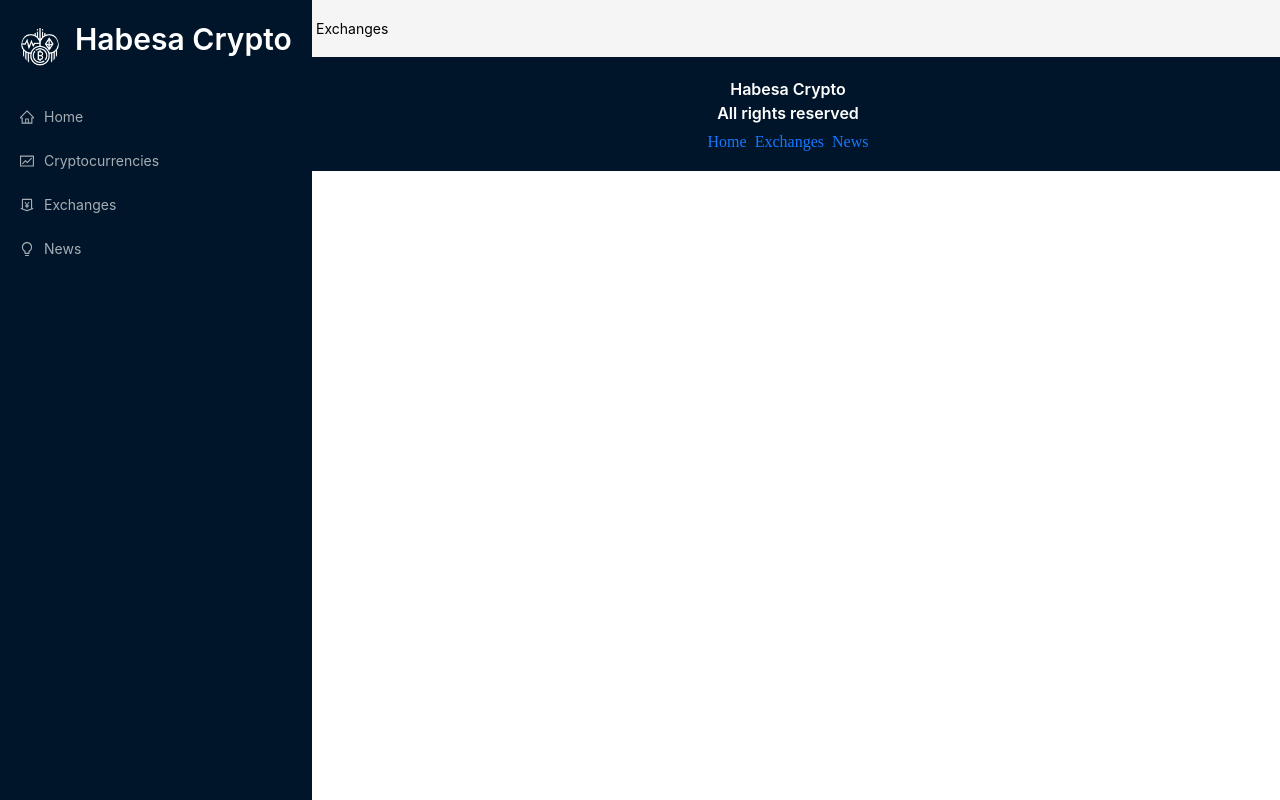
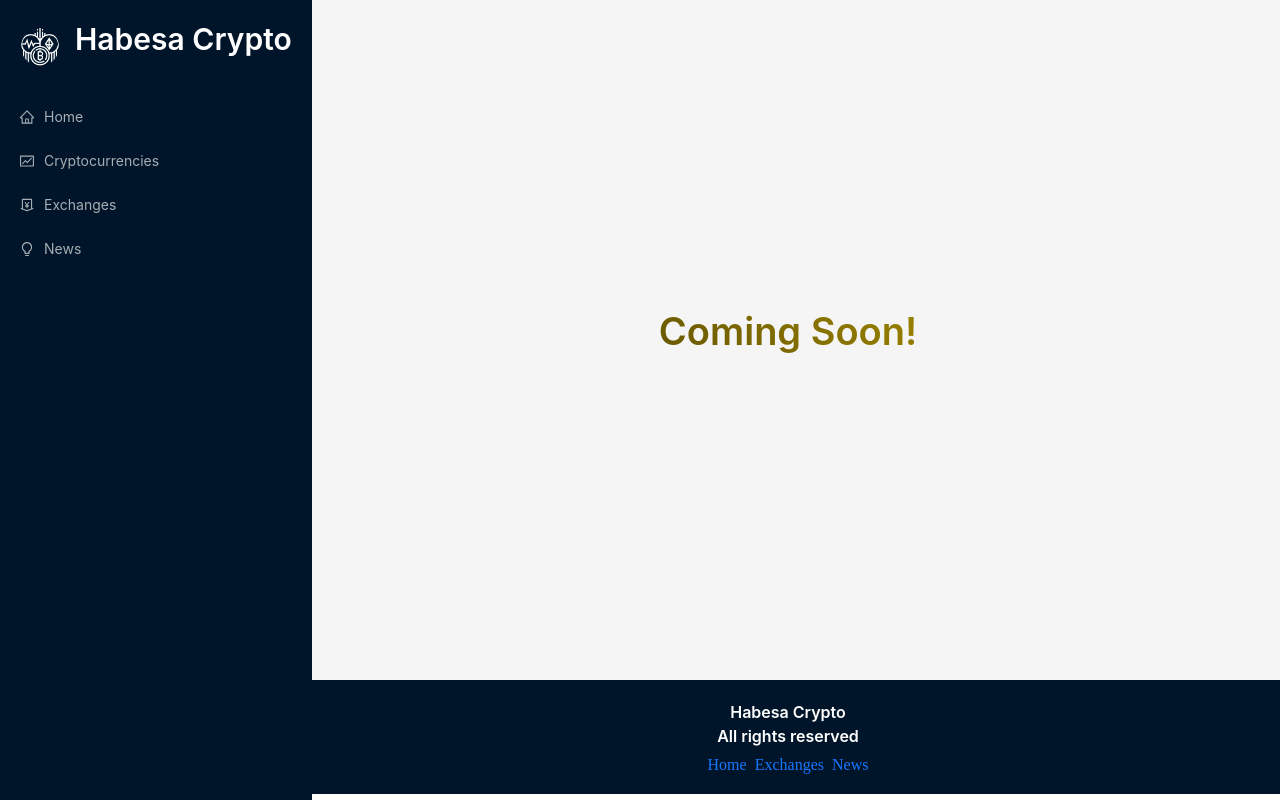
Before and after one commit to Oaksas/HabeshaCrypto, a React (Vite) app: page /exchanges in a window 1280 px wide. Built offline with nearby package versions, Linux system fonts and the light colour scheme.

Commit message:
Fix typos

```diff
--- a/src/App.css
+++ b/src/App.css
@@ -25,11 +25,13 @@ a:hover {
 .navbar {
     flex: 0.2;
     background-color: rgb(0, 21, 41);
+    z-index: 10;
 }
 
 .main {
     flex: 0.8;
     width: 100%;
+
 
 }
 
@@ -68,7 +70,8 @@ a:hover {
     right: 10px !important;
     top: 25px !important;
     font-size: 1.2rem !important;
-    background-color: var(--bgSecondary) !important;
+    background-color: rgb(0, 21, 41) !important;
+    color: white !important;
     border: none !important;
 }
 
@@ -105,9 +108,11 @@ a:hover {
 
     .navbar {
         flex: 1;
+
     }
 
     .main {
+
         flex: 1;
         margin-top: 90px;
         margin-left: 0px;
--- /dev/null
+++ b/src/components/Loader.jsx
@@ -0,0 +1,9 @@
+import { Spin } from 'antd'
+import React from 'react'
+
+function Loader() {
+    return (
+        <div style={{ display: 'flex', justifyContent: 'center', alignItems: 'center', height: '80vh' }}><Spin /></div>)
+}
+
+export default Loader
--- a/src/components/Navbar.jsx
+++ b/src/components/Navbar.jsx
@@ -18,7 +18,7 @@ function Navbar() {
     }, [])
 
     useEffect(() => {
-        if (screenSize < 768) {
+        if (screenSize < 890) {
             setActiveMenu(false)
         } else {
             setActiveMenu(true)
@@ -33,12 +33,11 @@ function Navbar() {
                 <Typography.Title level={2} className='logo'>
                     <Link to='/'>Habesa Crypto</Link>
                 </Typography.Title>
-                {/* <Button className='menu-control-container'>
+                <Button className='menu-control-container' onClick={() => setActiveMenu(!activeMenu)}>
                     <MenuOutlined />
-                </Button> */}
+                </Button>
             </div>
-
-            <Menu theme='dark'>
+            {activeMenu && (<Menu theme='dark'>
                 {MenuList.map((menu, i) => {
                     const IconComponent = {
                         'HomeOutlined': <HomeOutlined />,
@@ -53,7 +52,8 @@ function Navbar() {
                         </Menu.Item>
                     );
                 })}
-            </Menu>
+            </Menu>)}
+
         </div>
     )
 }
--- a/src/components/index.js
+++ b/src/components/index.js
@@ -1,3 +1,4 @@
 export { default as Navbar } from './Navbar'
 export { default as NewsCards } from './News'
 export { default as LineChart } from './LineChart'
+export { default as Loader } from "./Loader"
--- a/src/features/Cryptocurrencies/index.jsx
+++ b/src/features/Cryptocurrencies/index.jsx
@@ -3,6 +3,7 @@ import millify from 'millify'
 import { Link } from 'react-router-dom'
 import { Card, Col, Row, Input, Spin } from 'antd'
 import { useGetCryptosQuery } from '../../services/cryptoAPI'
+import { Loader } from '../../components'
 
 function Cryptocurrencies({ simplified }) {
     const count = simplified ? 10 : 100
@@ -16,7 +17,7 @@ function Cryptocurrencies({ simplified }) {
         setCryptos(filteredData)
     }, [cryptosList, searchTerm])
 
-    if (isFetching) return <div style={{ display: 'flex', justifyContent: 'center', alignItems: 'center', height: '80vh' }}><Spin /></div>
+    if (isFetching) return <Loader />
     return (
         <>
             {!simplified && <div className="search-crypto">
--- a/src/features/Cryptodetail/index.jsx
+++ b/src/features/Cryptodetail/index.jsx
@@ -6,7 +6,7 @@ import { useState } from "react"
 import { MoneyCollectOutlined, DollarCircleOutlined, FundOutlined, ExclamationCircleOutlined, StopOutlined, TrophyOutlined, NumberOutlined, ThunderboltOutlined, CheckOutlined, MessageOutlined, BulbOutlined } from '@ant-design/icons'
 import { useGetCryptoDetailQuery, useGetCryptoHistoryQuery } from "../../services/cryptoAPI"
 import { time } from "../../utils"
-import { LineChart } from "../../components"
+import { LineChart, Loader } from "../../components"
 
 
 function CryptoDetails() {
@@ -18,7 +18,7 @@ function CryptoDetails() {
     console.log("coinHistory", coinHistory)
 
 
-    if (isFetching) return <div style={{ display: 'flex', justifyContent: 'center', alignItems: 'center', height: '80vh' }}><Spin /></div>
+    if (isFetching) return <Loader />
     const stats = [
         { title: 'Price to USD', value: `$ ${cryptoDetails?.price && millify(cryptoDetails?.price)}`, icon: <DollarCircleOutlined /> },
         { title: 'Rank', value: cryptoDetails?.rank, icon: <NumberOutlined /> },
--- a/src/features/Exchanges/index.jsx
+++ b/src/features/Exchanges/index.jsx
@@ -1,9 +1,25 @@
-import React from 'react'
+import { Typography } from 'antd';
+import React from 'react';
 
 function Exchanges() {
+    const gradientTextStyle = {
+        display: 'flex',
+        justifyContent: 'center',
+        alignItems: 'center',
+        height: '80vh',
+        background: 'linear-gradient(45deg, #000000, #ffd700)', // Black to Golden gradient
+        WebkitBackgroundClip: 'text',
+        color: 'transparent',
+        WebkitTextFillColor: 'transparent',
+    };
+
     return (
-        <div>Exchanges</div>
-    )
+        <div style={gradientTextStyle}>
+            <Typography.Title level={1}>
+                Coming Soon!
+            </Typography.Title>
+        </div>
+    );
 }
 
-export default Exchanges
+export default Exchanges;
--- a/src/features/Homepage/index.jsx
+++ b/src/features/Homepage/index.jsx
@@ -6,13 +6,14 @@ import CountUp from 'react-countup'
 import Cryptocurrencies from '../Cryptocurrencies'
 import News from '../News'
 import { useGetCryptosQuery } from '../../services/cryptoAPI'
+import { Loader } from '../../components'
 
 
 function Homepage() {
     const { data, isFetching } = useGetCryptosQuery(10)
     const globalStats = data?.data?.stats
 
-    if (isFetching) return 'Loading...'
+    if (isFetching) return <Loader />
     return (
         <>
             <Typography.Title level={2} className='heading'>Global Crypto Stats</Typography.Title>
--- a/src/features/News/index.jsx
+++ b/src/features/News/index.jsx
@@ -1,11 +1,9 @@
 import { Select, Typography, Row, Col, Avatar, Card } from 'antd'
-import moment from 'moment'
 import { useGetCryptoNewsQuery } from '../../services/cryptoNewsAPI'
-import { Link } from 'react-router-dom'
 import NewsCard from '../../components/News'
 import { useState } from 'react'
 import { useGetCryptosQuery } from '../../services/cryptoAPI'
-import { Spin } from 'antd';
+import { Loader } from '../../components'
 
 
 function News({ simplified }) {
@@ -15,8 +13,7 @@ function News({ simplified }) {
 
 
 
-    if (isFetching || cryptoNews?.articles?.length === 0) return (<div style={{ display: 'flex', justifyContent: 'center', alignItems: 'center', height: '80vh' }}><Spin /></div>
-    )
+    if (isFetching || cryptoNews?.articles?.length === 0) return (<Loader />)
     if (error) {
         return (
             <div style={{ display: 'flex', justifyContent: 'center', alignItems: 'center', height: '80vh' }}>
```
